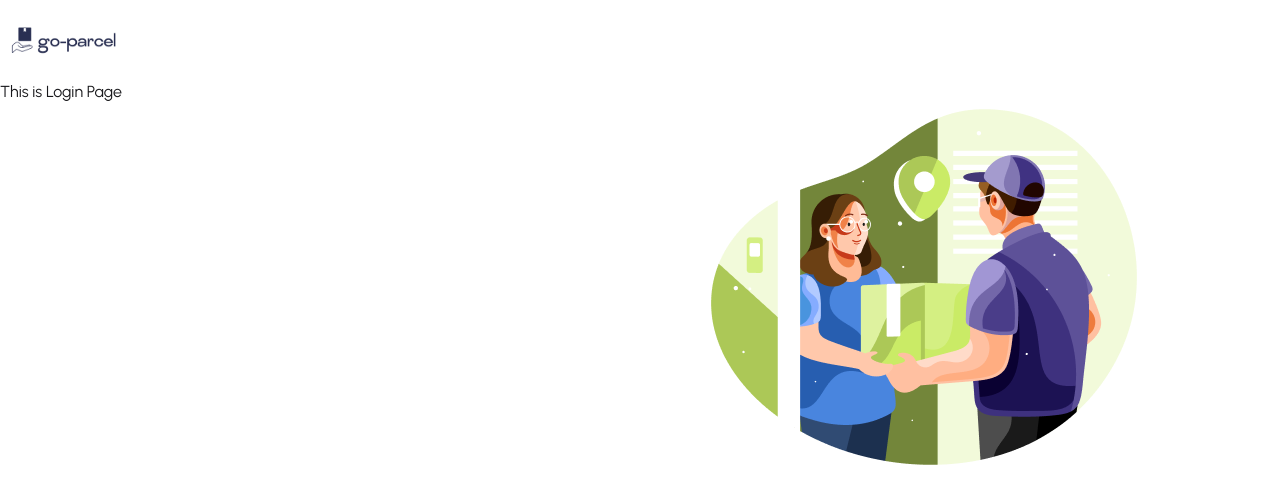
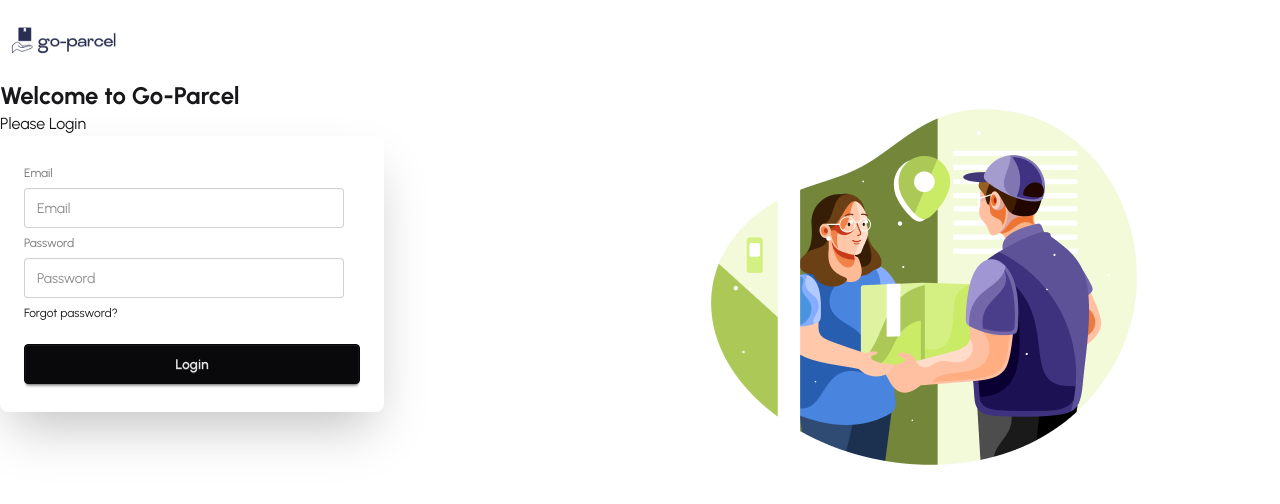
Before and after one commit to mhmasum1/go-parcel, a React (Vite) app: page /login in a window 1280 px wide. Shown: the top 504 px of the page. Built offline with nearby package versions, Linux system fonts and the light colour scheme.

Commit message:
added login with firebase  authentication

```diff
--- a/src/pages/Auth/Login/Login.jsx
+++ b/src/pages/Auth/Login/Login.jsx
@@ -1,8 +1,49 @@
 import React from 'react'
+import { useForm } from 'react-hook-form'
+import useAuth from '../../../Hooks/useAuth';
 
 const Login = () => {
+
+    const { signInUser } = useAuth();
+
+    const { register, handleSubmit, formState: { errors } } = useForm();
+    const handleLogin = (data) => {
+        signInUser(data.email, data.password)
+            .then(result => {
+                console.log(result.user)
+            })
+            .catch(error => {
+                console.log(error);
+            })
+    }
     return (
-        <div>This is Login Page </div>
+
+
+        <div>
+            <div>
+                <h3 className='text-2xl font-bold'>Welcome to Go-Parcel</h3>
+                <p>Please Login</p>
+            </div>
+            <form onSubmit={handleSubmit(handleLogin)}>
+                <div className="card bg-base-100 w-full max-w-sm shrink-0 shadow-2xl">
+                    <div className="card-body">
+                        <fieldset className="fieldset">
+                            {/* email */}
+                            <label className="label">Email</label>
+                            <input type="email" {...register("email", { required: true })} className="input" placeholder="Email" />
+                            {errors.email?.type === "required" && <p className='text-red-500'>Email is required </p>}
+                            {/* password */}
+                            <label className="label">Password</label>
+                            <input type="password" {...register("password", { required: true })} className="input" placeholder="Password" />
+                            {errors.password?.type === "required" && <p className='text-red-500'>password is required </p>}
+
+                            <div><a className="link link-hover">Forgot password?</a></div>
+                            <button className="btn btn-neutral mt-4">Login</button>
+                        </fieldset>
+                    </div>
+                </div>
+            </form>
+        </div>
     )
 }
 
```
